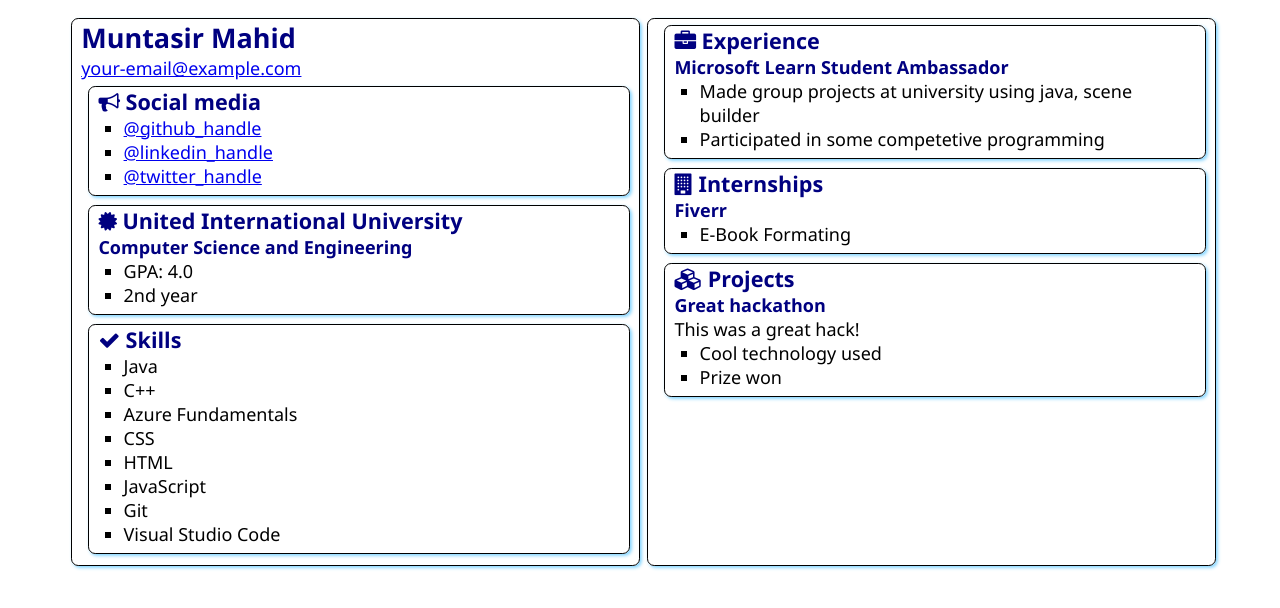
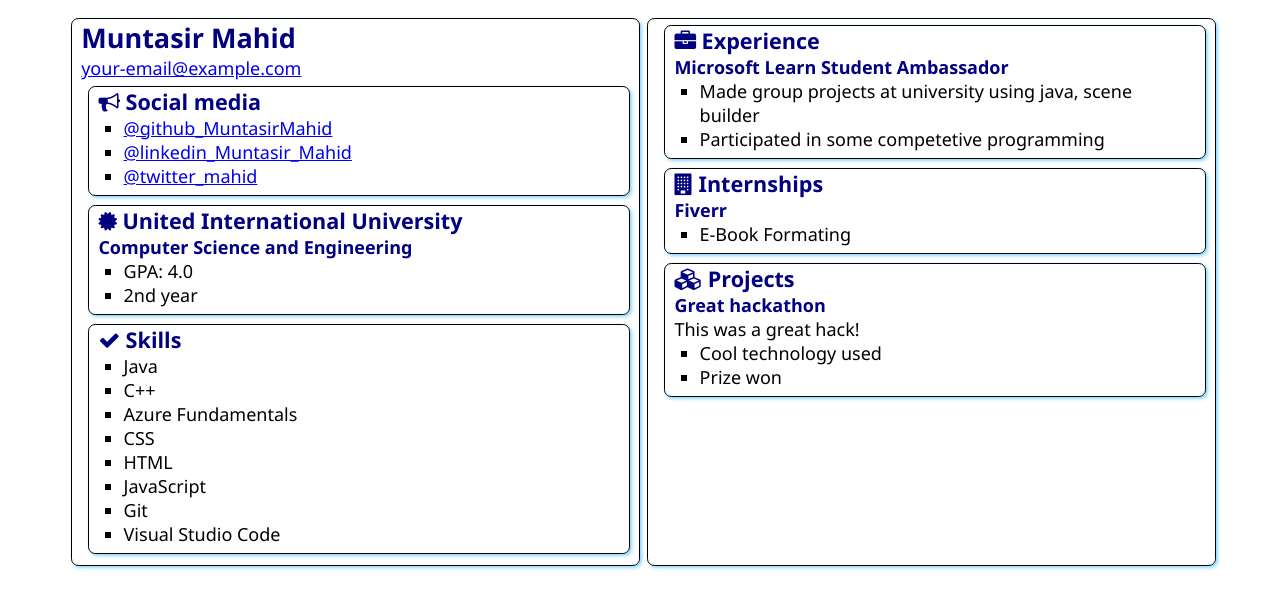
Before and after one commit to MuntasirMahid/SATechnicalOnboarding, a plain HTML site: page src/index.html in a window 1280 px wide. Drawn offline with Linux system fonts and the light colour scheme.

Commit message:
Update index.html

```diff
--- a/src/index.html
+++ b/src/index.html
@@ -21,9 +21,9 @@
                     Social media
                 </h2>
                 <ul>
-                    <li><a href="https://github.com/<handle>">@github_handle</a></li>
-                    <li><a href="https://linkedin.com/in/<handle>">@linkedin_handle</a></li>
-                    <li><a href="https://twitter.com/<handle>">@twitter_handle</a></li>
+                    <li><a href="https://github.com/MuntasirMahid">@github_MuntasirMahid</a></li>
+                    <li><a href="https://www.linkedin.com/in/muntasir-mahid-27a9a9237/">@linkedin_Muntasir_Mahid</a></li>
+                    <li><a href="https://twitter.com/lilcactuxss">@twitter_mahid</a></li>
                 </ul>
             </section>
 
```
